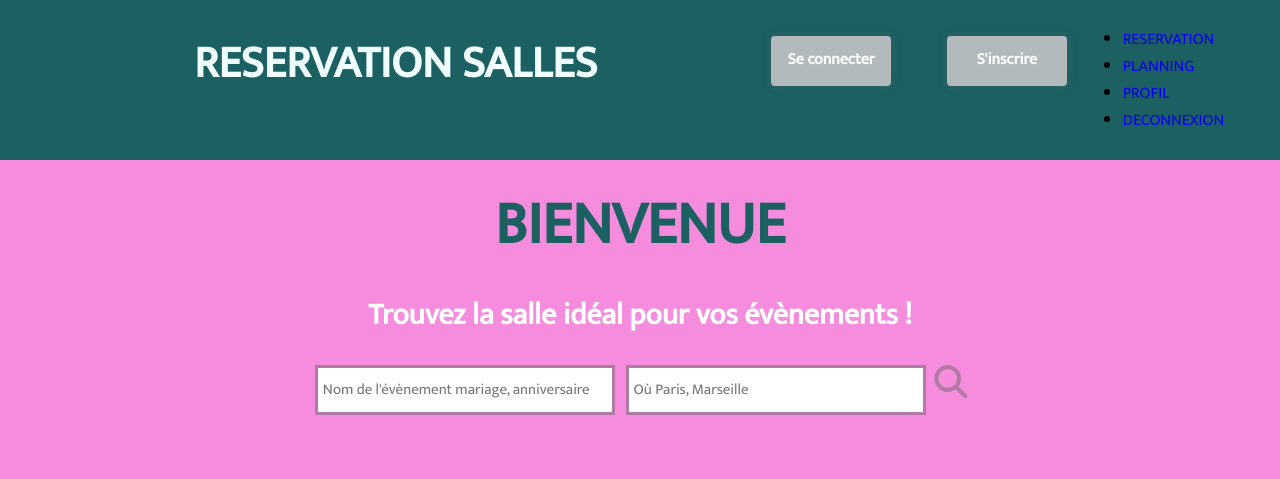
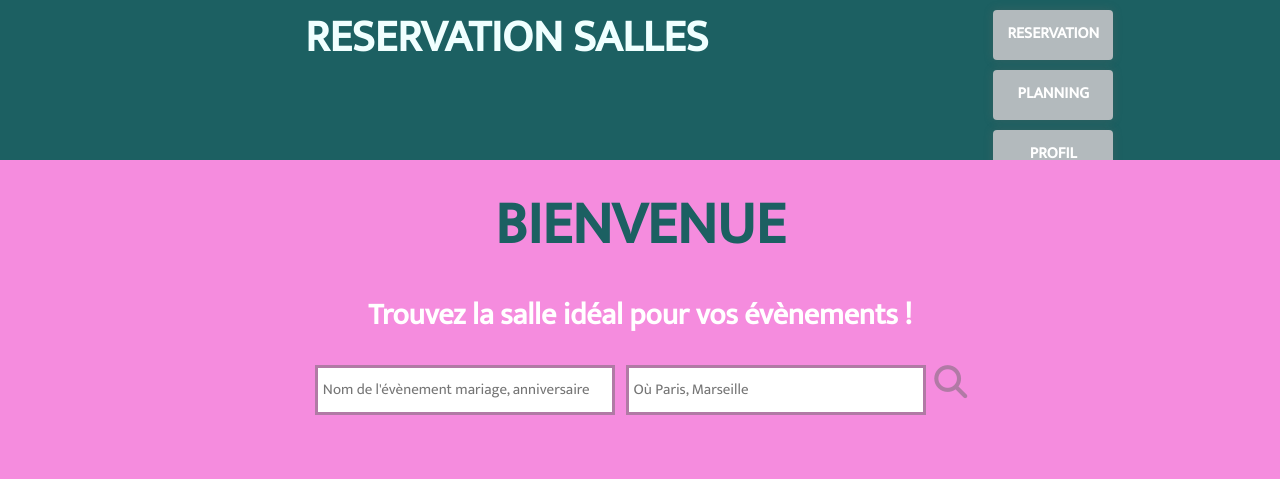
Before and after one commit to elias-cardon/reservation-salles, a PHP site: page /index.php in a window 1280 px wide. Shown: the top 479 px of the page. Run offline with PHP 8.4, Linux system fonts and the light colour scheme; the visitor is signed in with stand-in values (Sample User, id 1); some libraries are stand-ins or nearby versions.

Commit message:
Update header.php

```diff
--- a/include/header.php
+++ b/include/header.php
@@ -1,23 +1,25 @@
-<header>
-    <nav id="nav-index">
+<nav id="nav-index">
         <div id="top-title">
-          <a href="index.php"><h3>RESERVATION SALLES</h3></a>
+            <a href="index.php"><h3>RESERVATION SALLES</h3></a>
         </div>
-        <div class="btn"><a href="connexion.php">Se connecter</a></div>
-        <div class="btn"><a href="inscription.php">S'inscrire</a></div>
-<?php
-if (isset($_SESSION['login'])){
-          echo '<nav>
-                <ul class="menu-nav">
-                <li><a href="reservation.php">RESERVATION</a></li>
-                      <li><a href="planning.php">PLANNING</a></li>
-                      <li><a href="profil.php">PROFIL</a></li>
-                      <li><a href="logout.php">DECONNEXION</a></li>
-                    </ul>
-                  </div>
-                </nav>';
-
+        <?php
+          if(!isset($_SESSION['login'])){
+            ?>
+            <div class="btn"><a href="connexion.php">Se connecter</a></div>
+            <div class="btn"><a href="inscription.php">S'inscrire</a></div>
+        <?php
           }
         ?>
-
-</header>
+<?php
+if (isset($_SESSION['login'])) {
+    ?>
+    <ul class="menu-nav">
+        <li class="btn"><a href="reservation.php">RESERVATION</a></li>
+        <li class="btn"><a href="planning.php">PLANNING</a></li>
+        <li class="btn"><a href="profil.php">PROFIL</a></li>
+        <li class="btn"><a href="logout.php">DECONNEXION</a></li>
+    </ul>
+    <?php
+}
+?>
+</nav>
```
